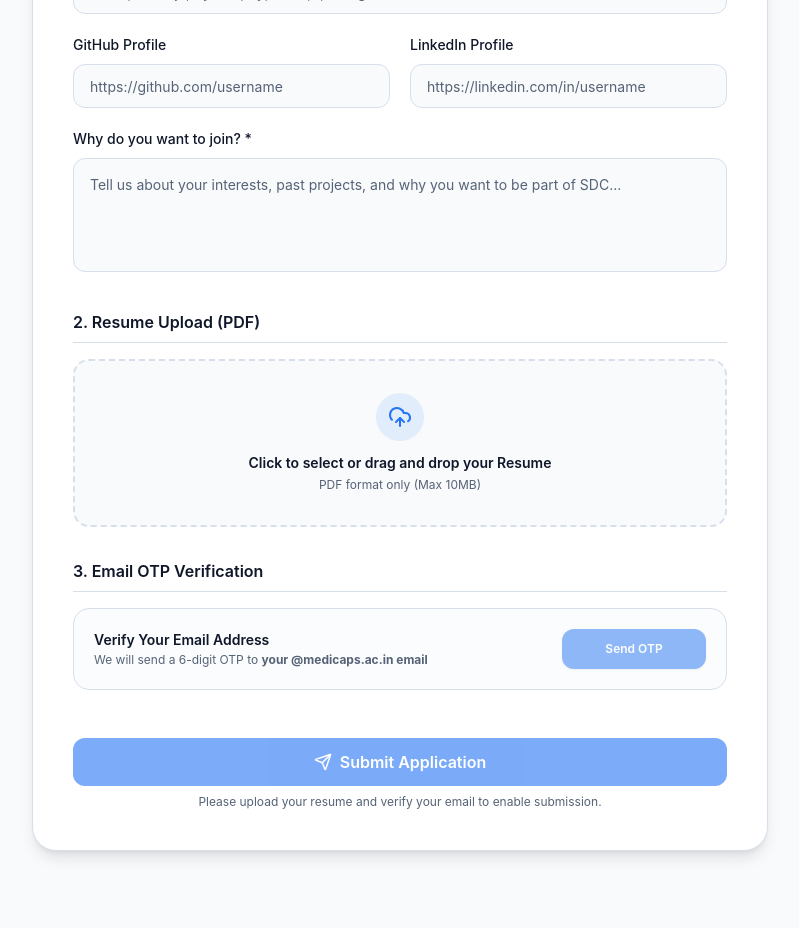
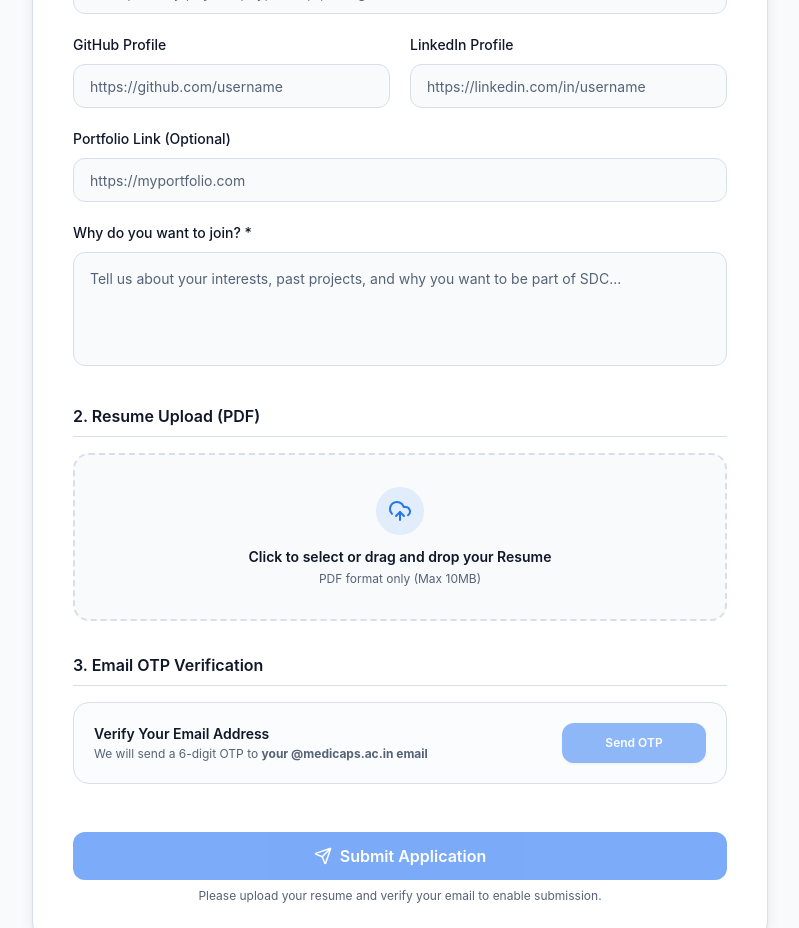
Before and after one commit to Devcommunity2026/sdc-frontend-2, a React (Vite) app: page /careers in a window 1280 px wide. Shown: the part 1020-1948 px from the top of the page, without its empty margins (240-1039 px from the left). Built offline with nearby package versions, Linux system fonts and the light colour scheme; no server answers.

Commit message:
Add apply field to support portfolios

```diff
--- a/src/components/admin/applicationCard.jsx
+++ b/src/components/admin/applicationCard.jsx
@@ -11,7 +11,8 @@ import {
     Loader2,
     Trash2,
     ExternalLink,
-    Calendar
+    Calendar,
+    Globe
 } from "lucide-react";
 import { FaGithub, FaLinkedin } from "react-icons/fa";
 
@@ -195,6 +196,22 @@ const ApplicationCard = ({
                             <ExternalLink size={13} className="text-muted-foreground" />
                         </a>
                     ) : null}
+
+                    {/* PORTFOLIO */}
+                    {application?.portfolio ? (
+                        <a
+                            href={application?.portfolio}
+                            target="_blank"
+                            rel="noopener noreferrer"
+                            className="flex items-center justify-between rounded-xl border border-border bg-background p-3 transition-all duration-200 hover:bg-secondary dark:border-dark-border dark:bg-dark-background dark:hover:bg-dark-secondary"
+                        >
+                            <div className="flex items-center gap-2.5">
+                                <Globe size={18} className="text-foreground dark:text-dark-foreground" />
+                                <span className="text-xs font-medium text-foreground dark:text-dark-foreground">Portfolio</span>
+                            </div>
+                            <ExternalLink size={13} className="text-muted-foreground" />
+                        </a>
+                    ) : null}
                 </div>
             </div>
 
--- a/src/components/careers/CareersForm.jsx
+++ b/src/components/careers/CareersForm.jsx
@@ -318,6 +318,22 @@ const CareersForm = ({
                 />
                 {renderFieldError("linkedin")}
               </div>
+
+              <div className="sm:col-span-2">
+                <div className="flex items-center justify-between gap-2 mb-2 min-h-[22px]">
+                  <label className={labelClass}>Portfolio Link (Optional)</label>
+                </div>
+                <input
+                  name="portfolio"
+                  value={form.portfolio}
+                  onChange={handleChange}
+                  onBlur={handleBlur}
+                  data-has-error={Boolean(touched?.portfolio && errors?.portfolio)}
+                  className={getInputClass("portfolio")}
+                  placeholder="https://myportfolio.com"
+                />
+                {renderFieldError("portfolio")}
+              </div>
             </div>
 
             <div className="text-left">
--- a/src/hooks/useCareersForm.js
+++ b/src/hooks/useCareersForm.js
@@ -11,6 +11,7 @@ const initialForm = {
   skills: "",
   github: "",
   linkedin: "",
+  portfolio: "",
   domain: "",
   motivation: "",
   resume: "",
@@ -95,6 +96,14 @@ export const validateField = (fieldName, val, currentForm = {}) => {
       const trimmed = value.trim();
       if (!/^(https?:\/\/)?(www\.)?linkedin\.com\/in\/[a-zA-Z0-9_.-]+\/?$/i.test(trimmed)) {
         return "Please enter a valid LinkedIn profile URL (e.g. https://linkedin.com/in/username).";
+      }
+      return "";
+    }
+    case "portfolio": {
+      if (!value.trim()) return "";
+      const trimmed = value.trim();
+      if (!/^(https?:\/\/)?([\w.-]+)\.([a-z.]{2,6})([/\w .-]*)*\/?$/i.test(trimmed)) {
+        return "Please enter a valid URL (e.g. https://myportfolio.com).";
       }
       return "";
     }
@@ -202,7 +211,7 @@ export const useCareersForm = () => {
       } else if (!err) {
         setErrors((prev) => ({ ...prev, [name]: "" }));
       }
-    } else if (name === "github" || name === "linkedin") {
+    } else if (name === "github" || name === "linkedin" || name === "portfolio") {
       if (value.trim() && err) {
         setTouched((prev) => ({ ...prev, [name]: true }));
         setErrors((prev) => ({ ...prev, [name]: err }));
@@ -235,6 +244,7 @@ export const useCareersForm = () => {
       "skills",
       "github",
       "linkedin",
+      "portfolio",
       "domain",
       "motivation",
     ];
```
